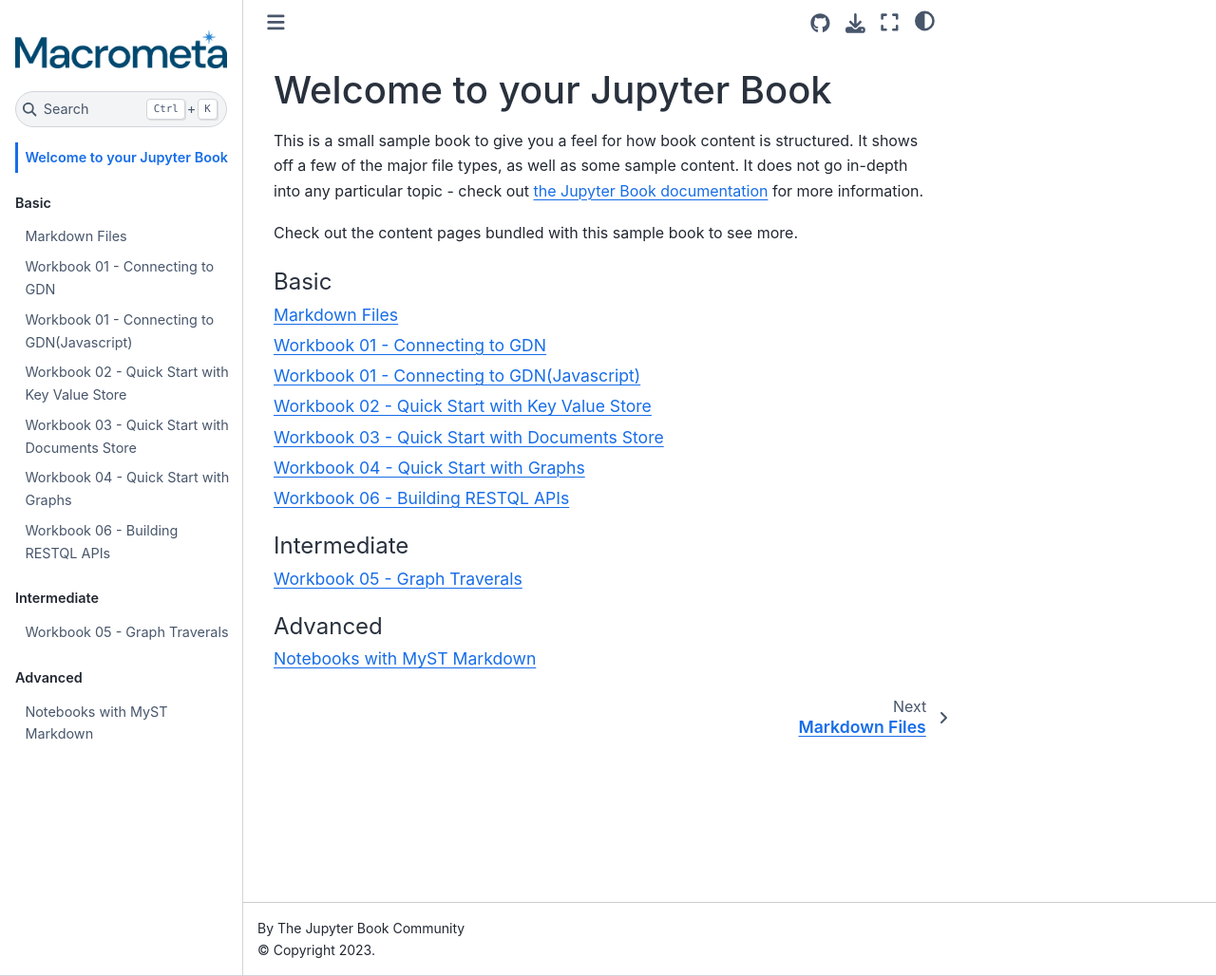
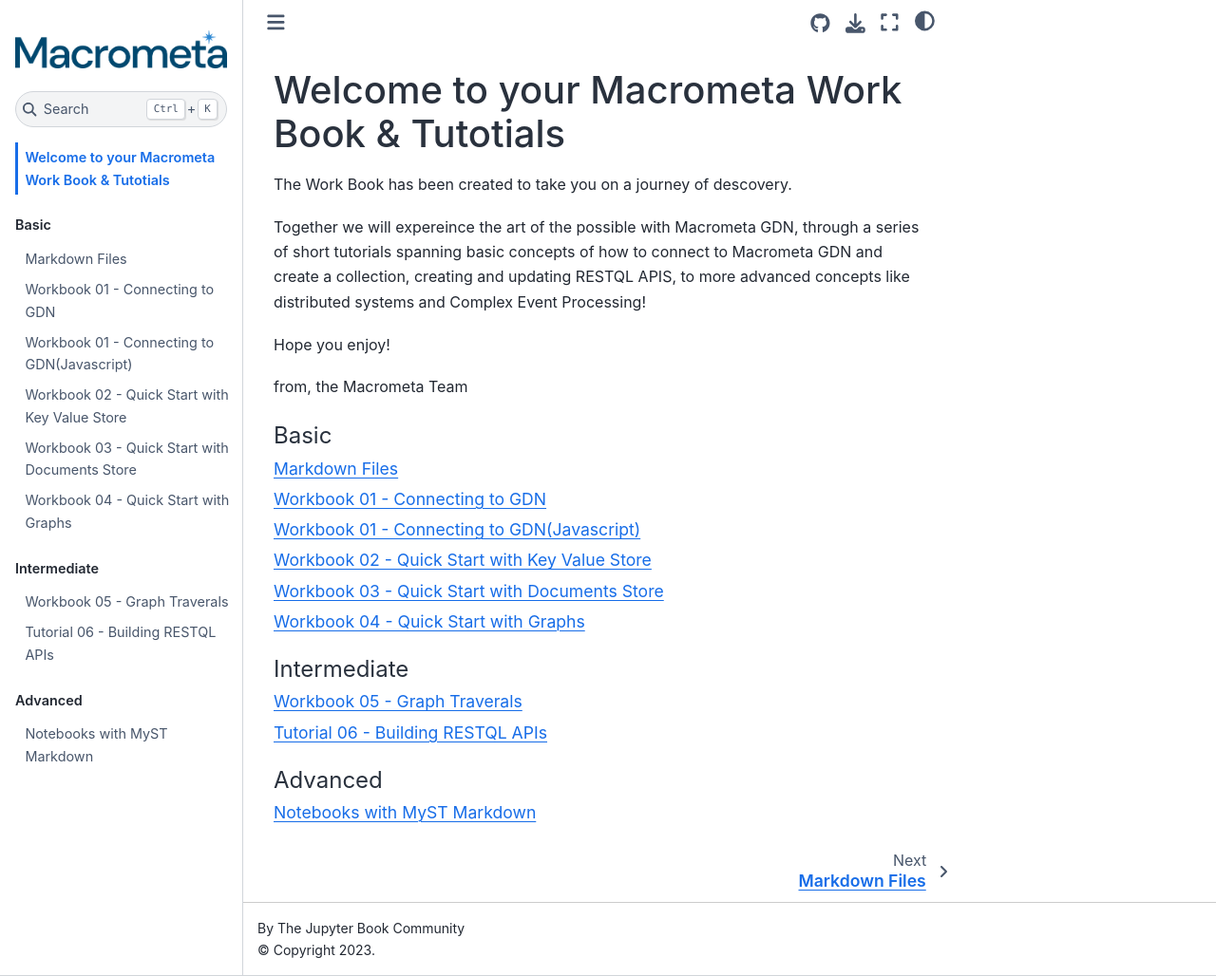
Before and after one commit to Macrometacorp/notebooks, a Jupyter Book: the page built from intro.md, in a window 1280 px wide and 1028 px high. Shown: the whole window at 95% size. Built offline with Jupyter Book 1.0.4 settings and Sphinx 7.4.7 and the Sphinx Book theme 1.1.4, drawn with Linux system fonts in a browser that asks for light colours.

Commit message:
verizon requested updates
RESTQL
graph
pre face

````diff
--- a/_toc.yml
+++ b/_toc.yml
@@ -12,10 +12,10 @@
   - file: 02_key_value_store(Python)
   - file: 03_docs_store(Python)
   - file: 04_graphs(Python)
-  - file: 06_building_restql_apis(Python)
 - caption: Intermediate
   chapters:
   - file: 05_graph_traversals(Python)
+  - file: 06_building_restql_apis(Python)
 - caption: Advanced
   chapters:
   - file: markdown-notebooks
--- a/intro.md
+++ b/intro.md
@@ -1,11 +1,18 @@
-# Welcome to your Jupyter Book
+# Welcome to your Macrometa Work Book & Tutotials
 
-This is a small sample book to give you a feel for how book content is
-structured.
-It shows off a few of the major file types, as well as some sample content.
-It does not go in-depth into any particular topic - check out [the Jupyter Book documentation](https://jupyterbook.org) for more information.
+The Work Book has been created to take you on a journey of descovery.
 
-Check out the content pages bundled with this sample book to see more.
+Together we will expereince the art of the possible with Macrometa GDN,
+through a series of short tutorials spanning basic concepts of how to
+connect to Macrometa GDN and create a collection, creating and updating
+RESTQL APIS, to more advanced concepts like distributed systems and Complex
+Event Processing!
+
+Hope you enjoy!
+
+from,
+the Macrometa Team
+
 
 ```{tableofcontents}
 ```
````
Also changed, not shown: 06_building_restql_apis(Python).ipynb.
